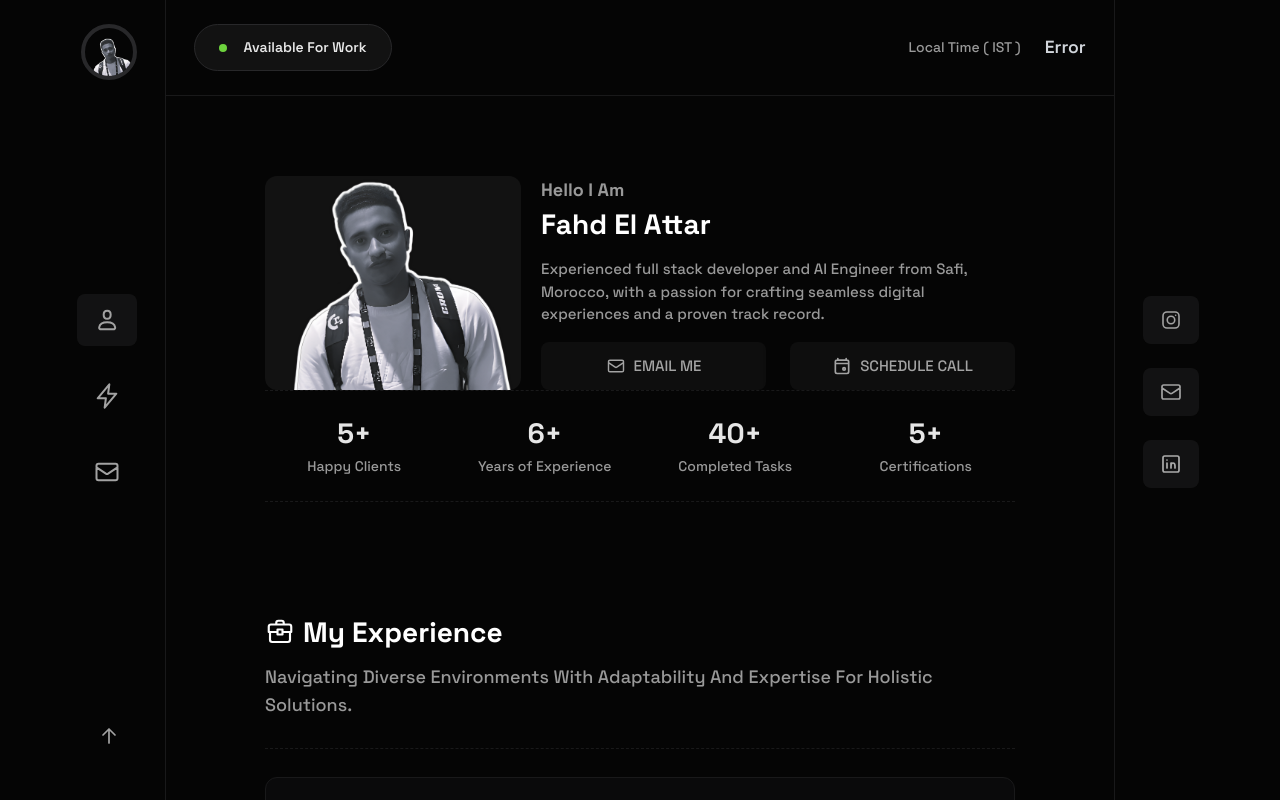
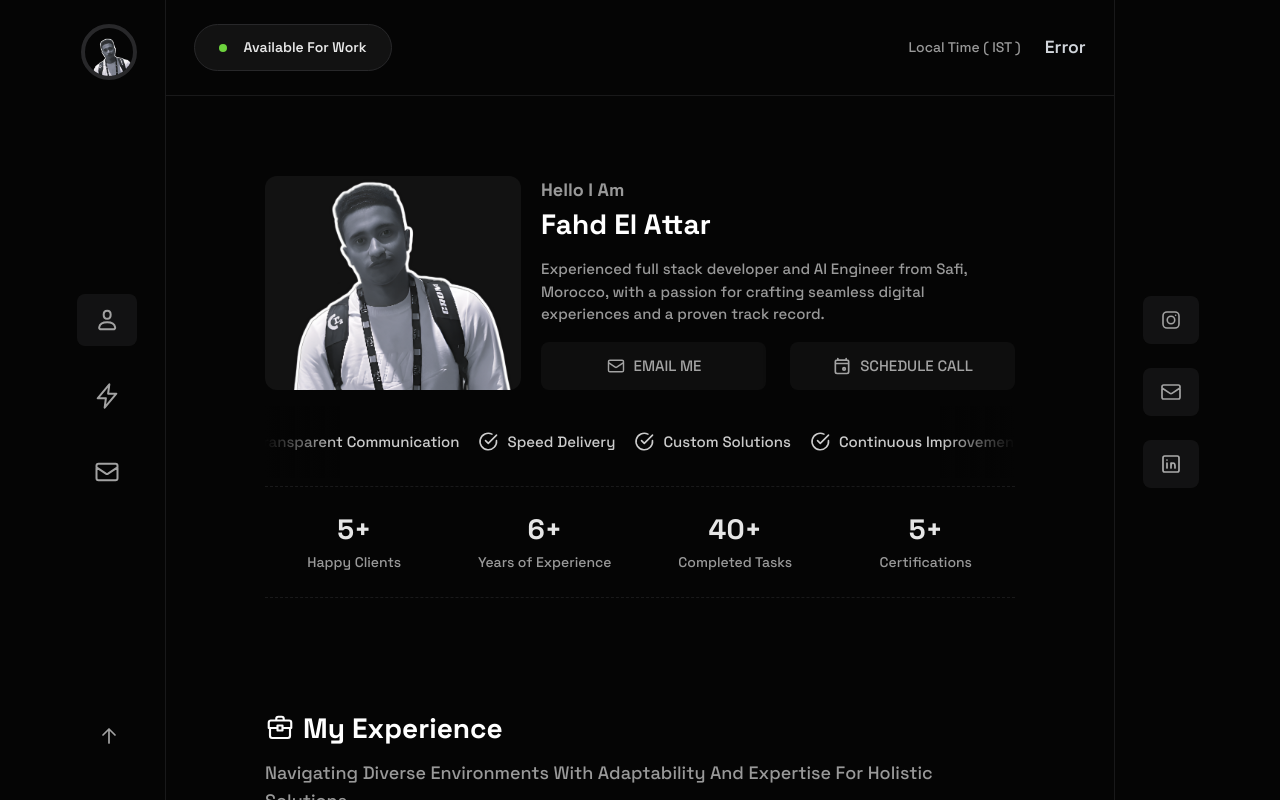
Before and after one commit to fahdElattar/my-portfolio, a Next.js app: page / in a window 1280 px wide. Shown: the top 800 px of the page. Built offline with nearby package versions, Linux system fonts and the light colour scheme; no server answers.

Commit message:
few last adjustments

```diff
--- a/src/components/Sections/Hero/Hero.jsx
+++ b/src/components/Sections/Hero/Hero.jsx
@@ -7,13 +7,13 @@ import Image from 'next/image';
 import { useState, useEffect } from 'react';
 
 export const Hero = () => {
-    // const [animated, setAnimated] = useState(false);
+    const [animated, setAnimated] = useState(false);
 
-    // useEffect(() => {
-    //     if (typeof window !== "undefined" && !window.matchMedia("(prefers-reduced-motion: reduce)").matches) {
-    //         setAnimated(true);
-    //     }
-    // }, []);
+    useEffect(() => {
+        if (typeof window !== "undefined" && !window.matchMedia("(prefers-reduced-motion: reduce)").matches) {
+            setAnimated(true);
+        }
+    }, []);
 
     return (
         <main id="Hero">
@@ -46,7 +46,7 @@ export const Hero = () => {
                     </ScrambleButton>
                 </div>
             </section>
-            {/* <section className="running-services">
+            <section className="running-services">
                 <div className="running-services-inner" data-animated={animated}>
                     <RunningItem name="Exceptional Quality" />
                     <RunningItem name="Transparent Communication" />
@@ -63,7 +63,7 @@ export const Hero = () => {
                     <RunningItem name="Responsive Support" />
                     <RunningItem name="Always in Sync" />
                 </div>
-            </section> */}
+            </section>
             <section className="achievements">
                 <Achievement score={"5"} title={"Happy Clients"} />
                 <Achievement score={"6"} title={"Years of Experience"} />
```
